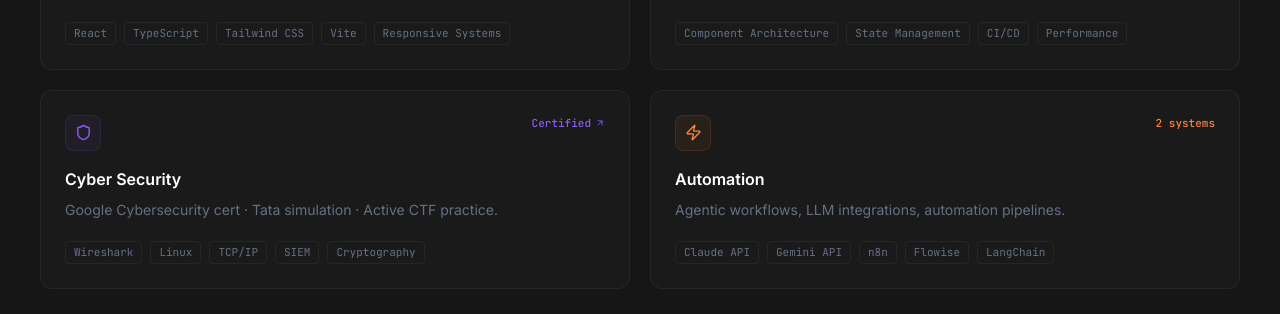
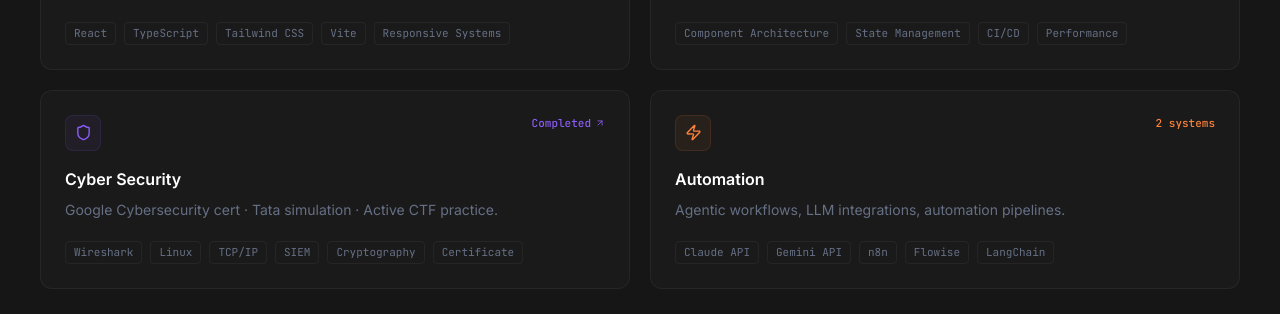
Before and after one commit to NavinAdithya/Portfolio, a React (Vite) app: page / in a window 1280 px wide. Shown: the part 1865-2179 px from the top of the page. Built offline with nearby package versions, Linux system fonts and the light colour scheme; a web font is replaced by a local one.

Commit message:
Update Cyber Security metric and tags

```diff
--- a/src/app/App.tsx
+++ b/src/app/App.tsx
@@ -96,8 +96,8 @@ const CAPABILITIES = [
     label: "Cyber Security",
     icon: Shield,
     color: "#8B5CF6",
-    skills: ["Wireshark", "Linux", "TCP/IP", "SIEM", "Cryptography"],
-    metric: "Certified",
+    skills: ["Wireshark", "Linux", "TCP/IP", "SIEM", "Cryptography", "Certificate"],
+    metric: "Completed",
     metricUrl: "https://coursera.org/share/2091bfac871198fb0687d73c2f3232b8",
     desc: "Google Cybersecurity cert · Tata simulation · Active CTF practice.",
   },
```
